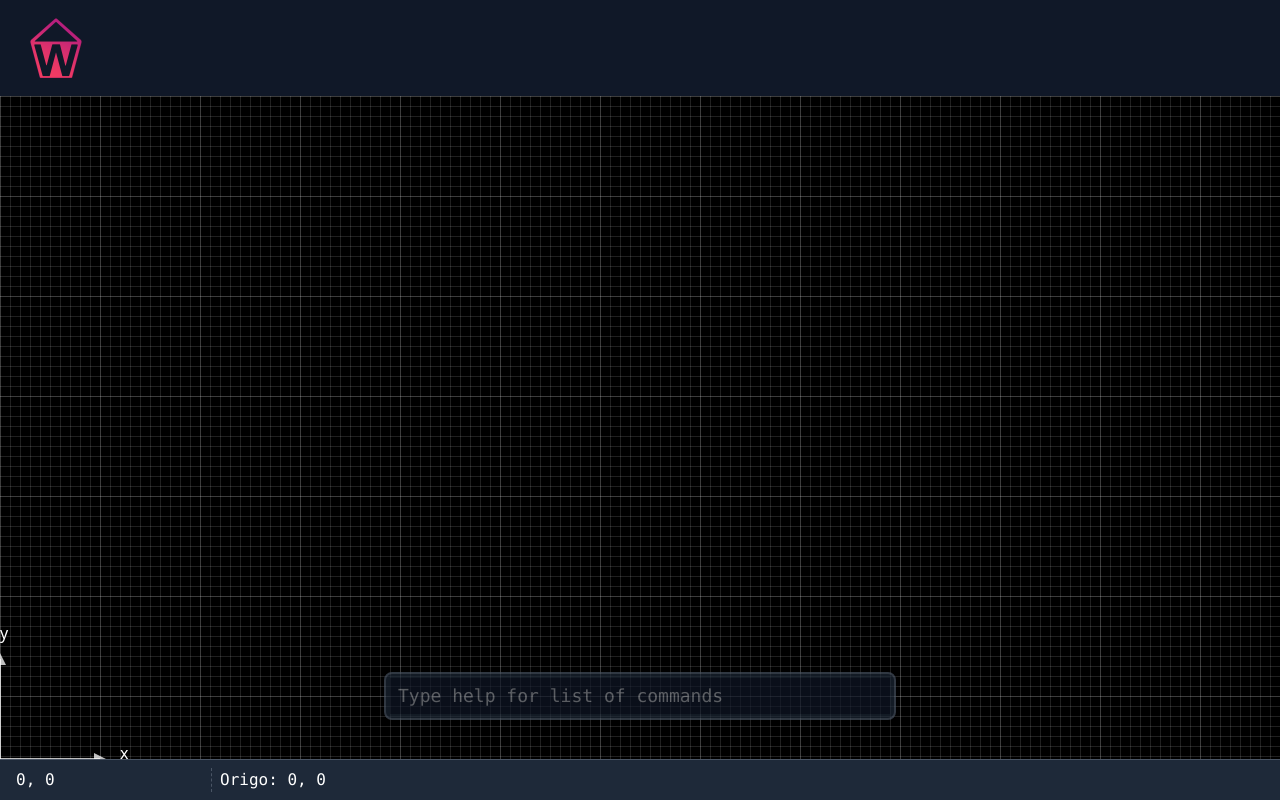
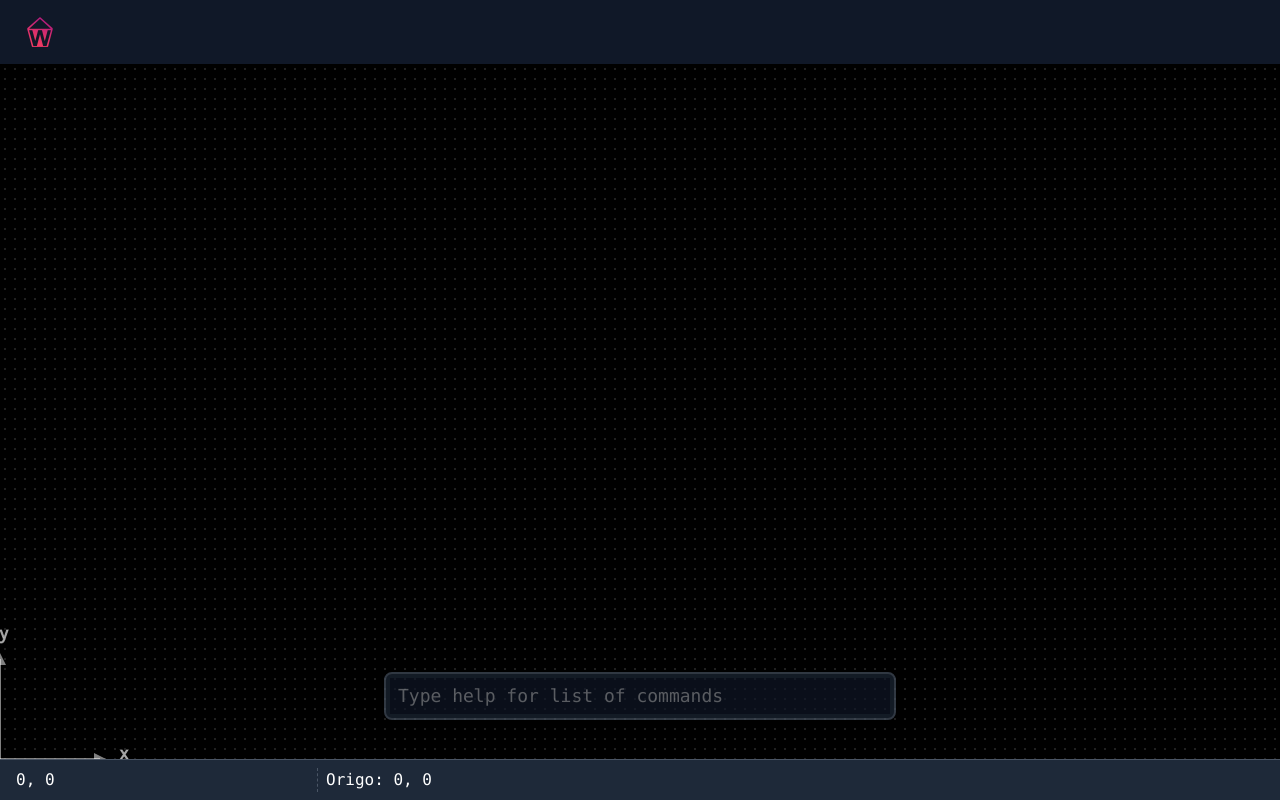
Before and after one commit to alexvnilsson-edu/karb-wad, an Angular app: page / in a window 1280 px wide. Built offline with nearby package versions, Linux system fonts and the light colour scheme.

Commit message:
refactor render view

```diff
--- a/src/app/app.html
+++ b/src/app/app.html
@@ -3,7 +3,7 @@
     <div class="flex lg:flex-1">
       <a href="#" class="-m-1.5 p-1.5">
         <h1 class="sr-only">Web-aided design</h1>
-        <img src="wad-logo.png" alt="wad-logo" class="size-16" />
+        <img src="wad-logo.png" alt="wad-logo" class="size-8" />
       </a>
     </div>
   </nav>
--- a/src/app/rendering/render-view/render-view-canvas/render-view-canvas.ts
+++ b/src/app/rendering/render-view/render-view-canvas/render-view-canvas.ts
@@ -9,25 +9,19 @@ import { Coordinate } from '../../../wad/rendering/coordinate.type';
   template: `<ng-content />`,
   host: {
     '[attr.viewBox]': 'viewBox$()',
-    // '[attr.width]': 'width$()',
-    // '[attr.height]': 'height$()',
+    '[attr.width]': 'width$()',
+    '[attr.height]': 'height$()',
   },
 })
 export class RenderViewCanvas {
-  private renderService = inject(RenderService);
+  renderService = inject(RenderService);
 
   origin = input<Coordinate>(new Float32Array([0, 0]));
   scale = linkedSignal(() => this.renderService.scale());
-  area = input<number[]>([100, 100]);
+  area = input<number[]>([0, 0]);
 
   width$ = computed(() => this.area()[0]);
   height$ = computed(() => this.area()[1]);
 
-  viewBoxArea$ = computed(() => this.getViewBoxArea());
-  viewBox$ = computed(() => [this.origin().join(' '), this.viewBoxArea$().join(' ')].join(' '));
-
-  private getViewBoxArea() {
-    const scale = this.scale();
-    return this.area().map((s) => s * scale);
-  }
+  viewBox$ = computed(() => [this.origin().join(' '), this.area().join(' ')].join(' '));
 }
--- a/src/app/rendering/render-view/render-view-status/render-view-status.component.html
+++ b/src/app/rendering/render-view/render-view-status/render-view-status.component.html
@@ -1,14 +1,14 @@
 <div
-  class="grid grid-cols-6 bg-gray-800 font-mono text-white p-2 gap-2 border-t-1 border-t-gray-600 divide-gray-600 divide-x-1 divide-dashed"
+  class="grid grid-cols-4 bg-gray-800 font-mono text-white p-2 gap-2 border-t-1 border-t-gray-600 divide-gray-600 divide-x-1 divide-dashed"
 >
-  <div aria-label="Mouse Coordinate" class="px-2">
+  <div aria-label="Mouse Coordinates" class="px-2">
     <span>{{ coord()[0] }}</span>
     <span>, </span>
     <span>{{ coord()[1] }}</span>
   </div>
 
-  <div aria-label="Origo Coordinate">
-    <label>Origo: </label>
+  <div aria-label="Origo Coordinates">
+    <span>Origo: </span>
     <span>{{ origin()[0] }}</span>
     <span>, </span>
     <span>{{ origin()[1] }}</span>
--- a/src/app/rendering/render-view/render-view.component.html
+++ b/src/app/rendering/render-view/render-view.component.html
@@ -15,28 +15,26 @@
       (click)="click($event)"
     >
       <defs>
-        <pattern id="tenthGrid" width="10" height="10" patternUnits="userSpaceOnUse">
-          <path
-            d="M 10 0 L 0 0 0 10"
-            fill="none"
-            stroke="rgba(255, 255, 255, 0.5)"
-            stroke-width="0.5"
-          />
+        @let gridSize = 10;
+        @let gridDotSize = 2;
+        @let gridColor = 'rgba(255, 255, 255, 0.125)';
+        <pattern
+          id="dot-grid"
+          patternUnits="userSpaceOnUse"
+          x="0"
+          y="0"
+          [attr.width]="gridSize"
+          [attr.height]="gridSize"
+        >
+          <rect
+            [attr.width]="gridDotSize"
+            [attr.height]="gridDotSize"
+            [attr.x]="gridSize / 2 - gridDotSize / 2"
+            [attr.y]="gridSize / 2 - gridDotSize / 2"
+            [attr.fill]="gridColor"
+          ></rect>
         </pattern>
-        <pattern id="grid" width="100" height="100" patternUnits="userSpaceOnUse">
-          <rect width="100" height="100" fill="url(#tenthGrid)" />
-          <path
-            d="M 100 0 L 0 0 0 100"
-            fill="none"
-            stroke="rgba(255, 255, 255, 0.25)"
-            stroke-width="1"
-          />
-        </pattern>
-      </defs>
-      <rect x="-100%" y="-100%" width="300%" height="300%" fill="url(#grid)"></rect>
 
-      <defs>
-        <!-- A marker to be used as an arrowhead -->
         <marker
           id="arrow"
           viewBox="0 0 10 10"
@@ -46,23 +44,23 @@
           markerHeight="6"
           orient="auto-start-reverse"
         >
-          <path d="M 0 0 L 10 5 L 0 10 z" fill="rgba(255, 255, 255, 0.75)" />
+          <path d="M 0 0 L 10 5 L 0 10 z" fill="rgba(255, 255, 255, 0.5)" />
         </marker>
       </defs>
 
+      <rect fill="url(#dot-grid)" x="-200%" y="-200%" width="400%" height="400%"></rect>
+
+      <g fill="rgba(255, 255, 255, 0.5)" stroke="rgba(255, 255, 255, 0.5)">
         <line
           wad-system-line
           [x1]="0"
           [y1]="renderService.translateCoordinateY(0)"
           [x2]="0"
           [y2]="renderService.translateCoordinateY(100)"
-        stroke="rgba(255, 255, 255, 0.75)"
           stroke-width="2"
           marker-end="url(#arrow)"
         />
-      <text wad-system-text [x]="0" [y]="renderService.translateCoordinateY(0 + 120)" fill="white">
-        y
-      </text>
+        <text wad-system-text [x]="0" [y]="renderService.translateCoordinateY(0 + 120)">y</text>
 
         <line
           wad-system-line
@@ -70,14 +68,13 @@
           [y1]="renderService.translateCoordinateY(0)"
           [x2]="100"
           [y2]="renderService.translateCoordinateY(0)"
-        stroke="rgba(255, 255, 255, 0.75)"
           stroke-width="2"
           marker-end="url(#arrow)"
         />
-      <text wad-system-text [x]="120" [y]="renderService.translateCoordinateY(0)" fill="white">
-        x
-      </text>
+        <text wad-system-text [x]="120" [y]="renderService.translateCoordinateY(0)">x</text>
+      </g>
 
+      <g appWadElements>
         @for (entry of elements(); track entry[1].id) {
           @let model = entry[1];
           @switch (model.type.toLowerCase()) {
@@ -96,7 +93,11 @@
               ></polygon>
             }
             @case ('circle') {
-            <circle wad-circle [elementModel]="model" (elementClick)="elementClick($event)"></circle>
+              <circle
+                wad-circle
+                [elementModel]="model"
+                (elementClick)="elementClick($event)"
+              ></circle>
             }
             @case ('line') {
               <polyline
@@ -107,6 +108,7 @@
             }
           }
         }
+      </g>
     </svg>
   </div>
   <!-- <div class="flex-1 bg-gray-600 overflow-y-auto">
--- a/src/app/rendering/render-view/render-view.component.ts
+++ b/src/app/rendering/render-view/render-view.component.ts
@@ -1,4 +1,5 @@
 import { afterNextRender, Component, ElementRef, inject, linkedSignal } from '@angular/core';
+import { ElementsContainer } from 'app/wad/rendering/elements.container';
 import { createCoordinate } from '../../wad/rendering/coordinate.type';
 import { WadElementClickEvent } from '../../wad/rendering/element-click.event';
 import { ElementService } from '../../wad/rendering/element.service';
@@ -13,7 +14,7 @@ import { RenderViewStatusComponent } from './render-view-status/render-view-stat
   host: {
     class: 'flex-1 flex flex-col items-stretch',
   },
-  imports: [WadModule, RenderViewCanvas, RenderViewStatusComponent],
+  imports: [WadModule, RenderViewCanvas, RenderViewStatusComponent, ElementsContainer],
 })
 export class RenderViewComponent {
   private elementRef = inject(ElementRef);
--- /dev/null
+++ b/src/app/wad/rendering/elements.container.ts
@@ -0,0 +1,63 @@
+import { computed, Directive, inject, input } from '@angular/core';
+import { RenderService } from './render.service';
+
+@Directive({
+  selector: '[appWadElements]',
+  host: {
+    '[attr.transform]': 'transform$()',
+  },
+})
+export class ElementsContainer {
+  private renderService = inject(RenderService);
+  transformMethod = input('translate');
+
+  transform$ = computed(() => {
+    const method = this.transformMethod();
+    switch (method) {
+      case 'translate':
+        return this.getTransformByTranslate();
+      case 'matrix':
+        return this.getTransformByMatrix();
+      default:
+        throw new Error(`Invalid transform method: ${method}`);
+    }
+  });
+
+  private getTransformByTranslate() {
+    const height = this.renderService.height();
+    return `translate(0, 100%)`;
+  }
+
+  private getTransformByMatrix() {
+    const height = this.renderService.height();
+
+    // Transformationsmatris:
+    // (a c e
+    //  b d f)
+    const matrix = [
+      // a c e
+      [1, 1, 0],
+      // b d f
+      [1, 1, 0],
+    ];
+    // Samla a, b, c, d, e, f till funktionen: matrix(<a> <b> <c> <d> <e> <f>)
+    const matrixFunction = [
+      // a -- rad 1, kol 1
+      matrix[0][0],
+      // b -- rad 2, kol 1
+      matrix[1][0],
+      // c -- rad 1, kol 2
+      matrix[0][1],
+      // d -- rad 2, kol 2
+      matrix[1][1],
+      // e -- rad 1, kol 3
+      matrix[0][2],
+      // f -- rad 2, kol 3
+      matrix[1][2],
+    ];
+    if (matrixFunction.length !== 6) {
+      throw new Error(`Transformation matrix mismatch. Expect 3 x 2 matrix.`);
+    }
+    return `matrix(${matrixFunction.join(' ')})`;
+  }
+}
```
Lines whose indentation alone changed are shown as unchanged.
